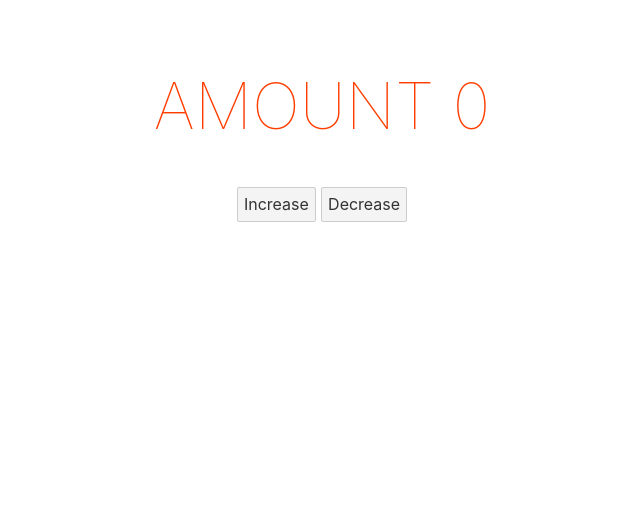
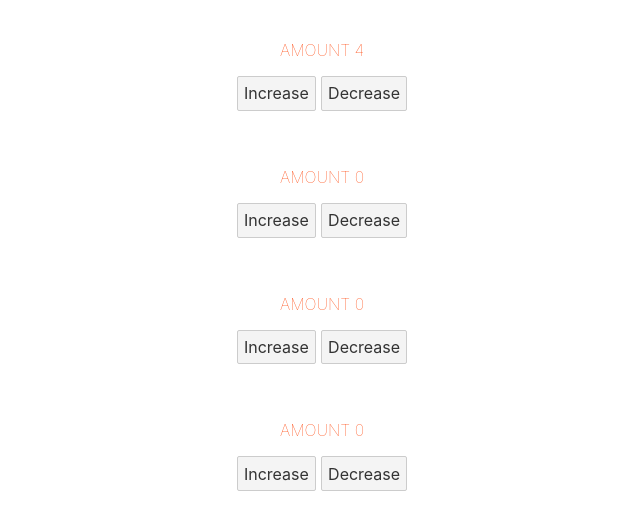
Before and after one commit to Braggiouy/movies-svelte, a Svelte app: page / in a window 1280 px wide. Shown: the top 530 px of the page, without its empty margins (318-958 px from the left). Built offline with nearby package versions, Linux system fonts and the light colour scheme.

Commit message:
Playing with counters

```diff
--- a/src/App.svelte
+++ b/src/App.svelte
@@ -1,41 +1,8 @@
 <script>
-	export let count;
-	function increase () {
-		if(count < 10){
-			count ++
-		}
-	}
-	function decrease () {
-		if(count > 0 ){
-			count --
-		}
-	}
+	import Counter from './Counter.svelte'
 </script>
 
-<main>
-	<h1>Amount {count}</h1>
-	<button on:click={increase}>Increase</button>
-	<button on:click={decrease}>Decrease</button>
-</main>
-
-<style>
-	main {
-		text-align: center;
-		padding: 1em;
-		max-width: 240px;
-		margin: 0 auto;
-	}
-
-	h1 {
-		color: #ff3e00;
-		text-transform: uppercase;
-		font-size: 4em;
-		font-weight: 100;
-	}
-
-	@media (min-width: 640px) {
-		main {
-			max-width: none;
-		}
-	}
-</style>
+<Counter count = {4}></Counter>
+<Counter></Counter>
+<Counter></Counter>
+<Counter></Counter>
--- /dev/null
+++ b/src/Counter.svelte
@@ -0,0 +1,41 @@
+<script>
+	export let count = 0;
+	function increase () {
+		if(count < 10){
+			count ++
+		}
+	}
+	function decrease () {
+		if(count > 0 	){
+			count --
+		}
+	}
+</script>
+
+<main>
+	<p>Amount {count}</p>
+	<button on:click={increase}>Increase</button>
+	<button on:click={decrease}>Decrease</button>
+</main>
+
+<style>
+	main {
+		text-align: center;
+		padding: 1em;
+		max-width: 240px;
+		margin: 0 auto;
+	}
+
+	p {
+		color: #ff3e00;
+		text-transform: uppercase;
+		font-size: 1em;
+		font-weight: 100;
+	}
+
+	@media (min-width: 640px) {
+		main {
+			max-width: none;
+		}
+	}
+</style>
--- a/src/main.js
+++ b/src/main.js
@@ -2,9 +2,6 @@ import App from './App.svelte';
 
 const app = new App({
 	target: document.body,
-	props: {
-		count: 0
-	}
 });
 
 export default app;
```
